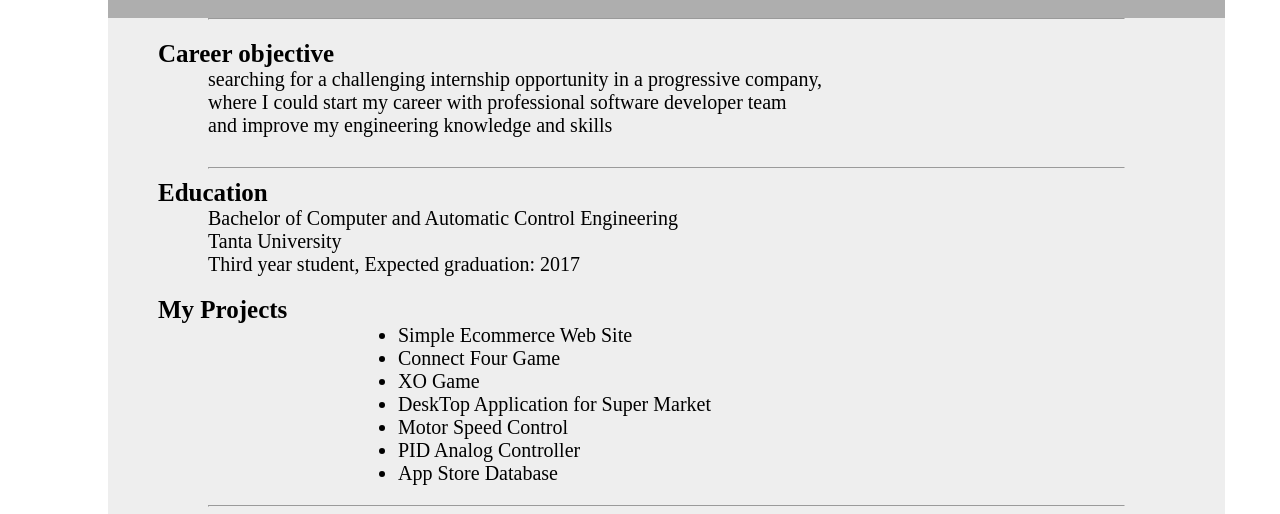
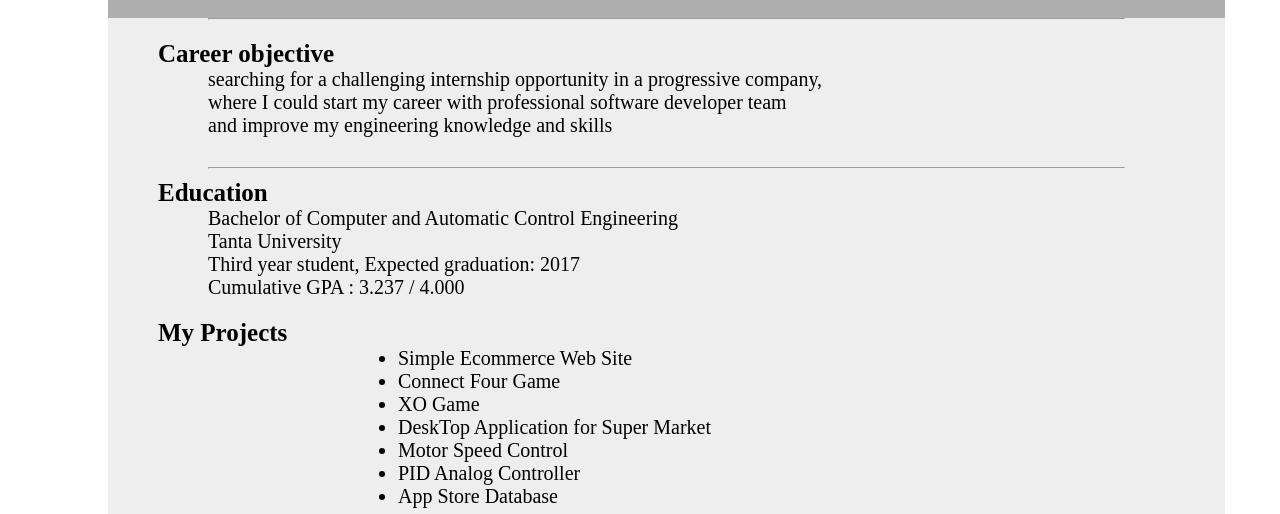
Before and after one commit to amrelshinawy1/inno-tech, a plain HTML site: page cv.html in a window 1280 px wide. Shown: the part 264-778 px from the top of the page. Drawn offline with Linux system fonts and the light colour scheme.

Commit message:
Update cv.html

```diff
--- a/cv.html
+++ b/cv.html
@@ -49,6 +49,8 @@
                 Tanta University
                 <br/>
                 Third year student, Expected graduation: 2017
+             <br/>
+             Cumulative GPA : 3.237 / 4.000
            </p>
 
         <div class="projects">
```
